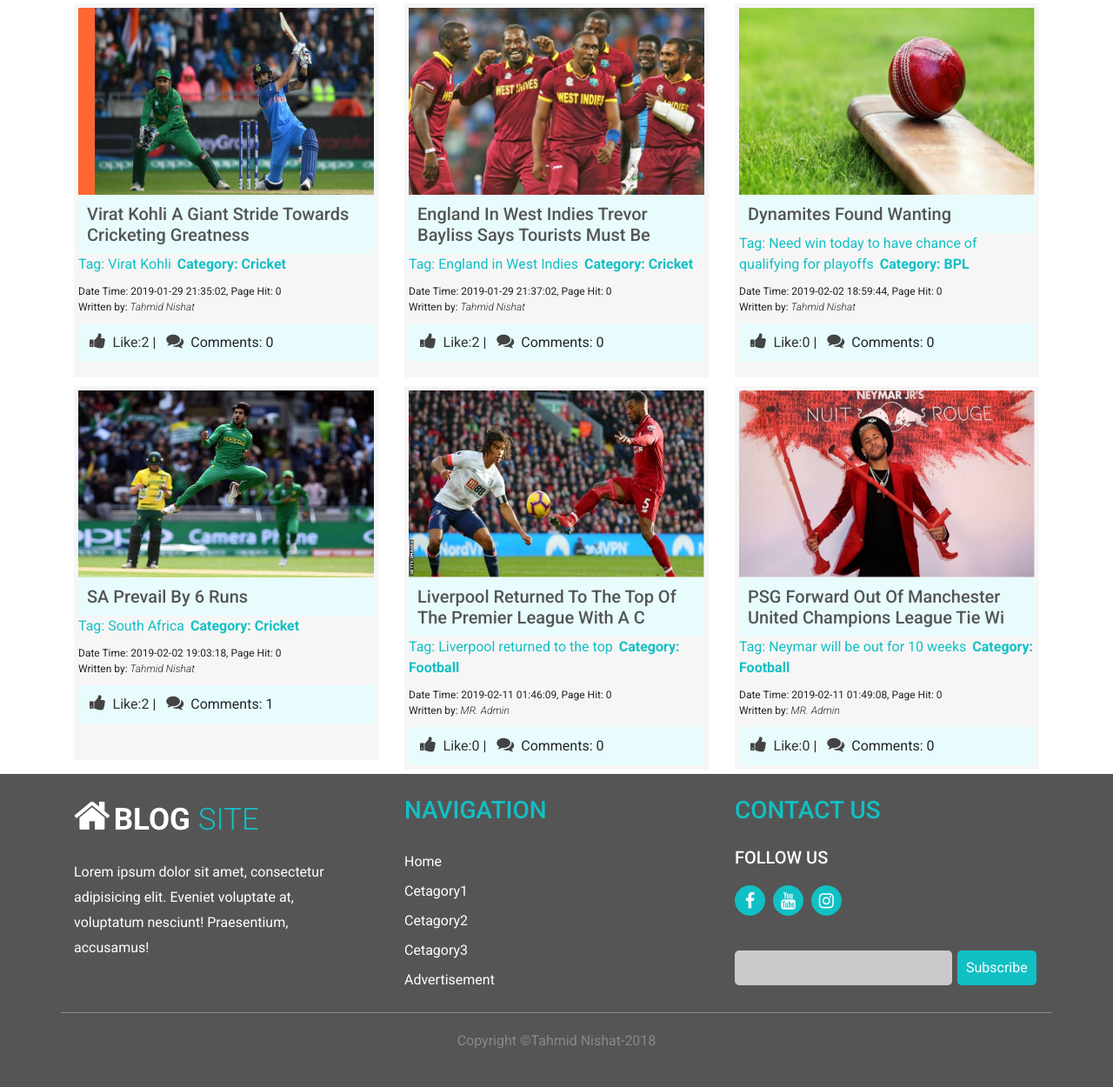
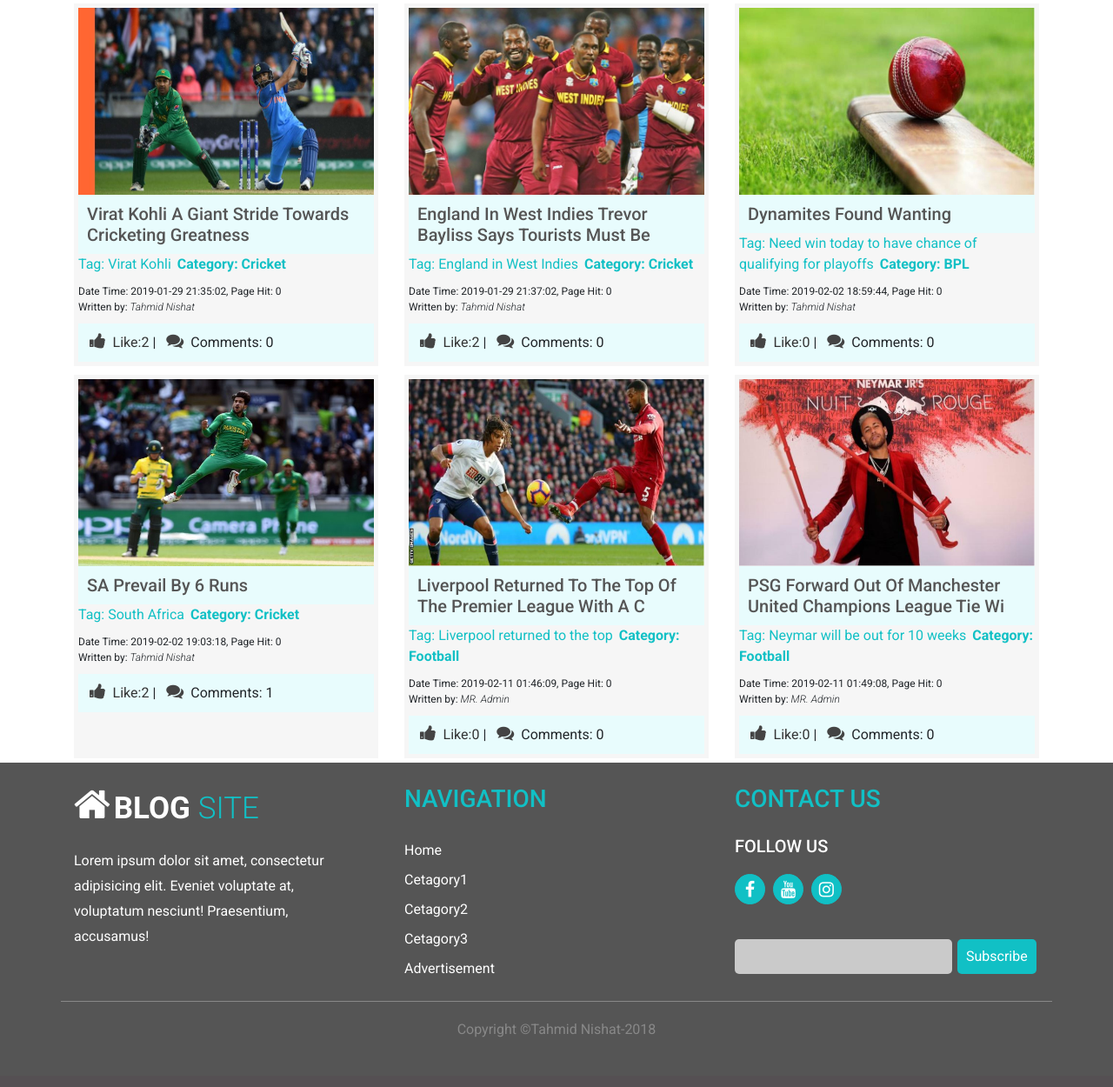
Before and after one commit to tahmid-ni7/Blog-site, a PHP site: page /blogsite/?p=article&ctg=21 in a window 1280 px wide. Shown: the part 1036-2286 px from the top of the page at 87% size. After the commit the page ends 2229 px from the top, so only its background shows below. Run offline with PHP 8.4, Linux system fonts and the light colour scheme; data comes from the database, SQL or seed files in the repository.

Commit message:
Update style.css

```diff
--- a/style.css
+++ b/style.css
@@ -566,9 +566,14 @@
     padding: 5px;
     background: #f6f6f6;
     margin: 5px 0;
-    min-height: 430px;
+   /* min-height: 430px;*/
+    width: 100%;
 }
-
+.con-flex > div
+{
+    display: flex;
+    flex-direction: row;
+}
 .news-img img {
     width: 100%;
     height: 215px;
@@ -732,3 +737,8 @@
     font-size: 32px;
     line-height: 1.4;
 }
+
+div#padding
+{
+    padding: 0 60px;
+}
```
